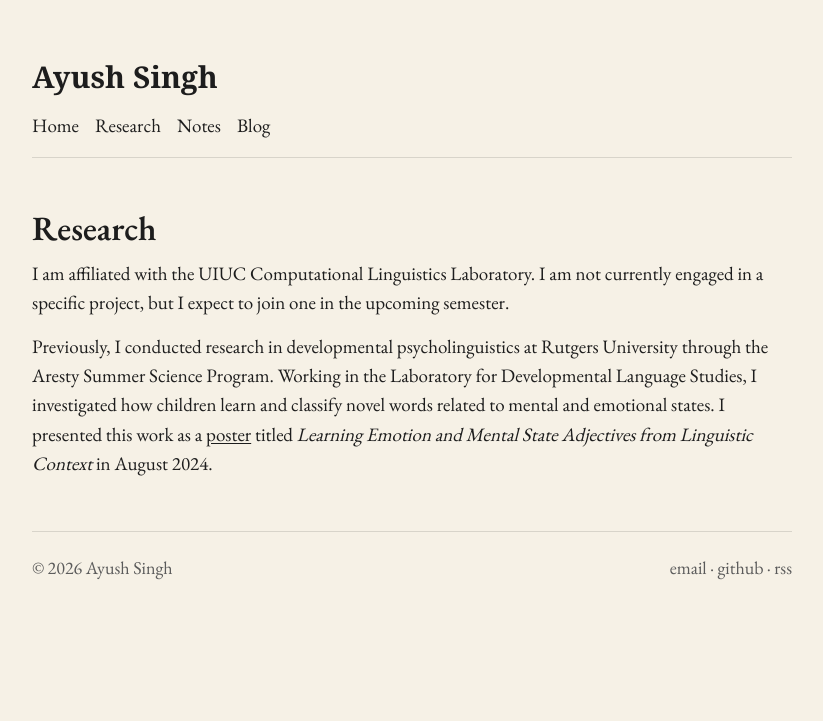
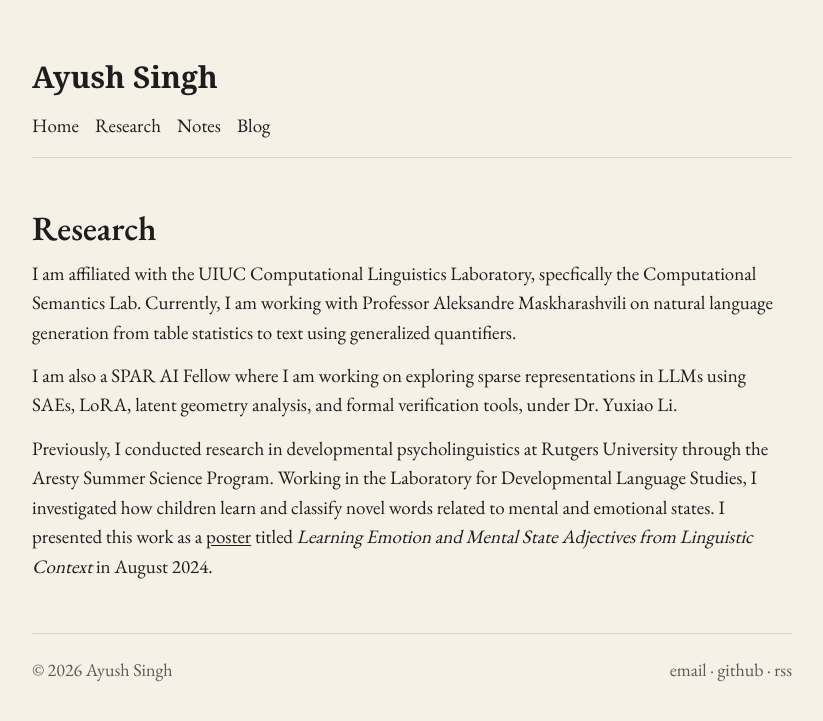
Before and after one commit to AyushSingh42/ayushsingh42.github.io, a Jekyll site: the page built from research.md, in a window 1280 px wide. Shown: the top 721 px of the page, without its empty margins (84-907 px from the left). Built offline with Jekyll 4.4.1, drawn with Linux system fonts in a browser that asks for light colours; some web fonts are replaced.

Commit message:
updated research page to include sandro and spar

```diff
--- a/research.md
+++ b/research.md
@@ -6,7 +6,9 @@ permalink: /research/
 
 # Research
 
-I am affiliated with the UIUC Computational Linguistics Laboratory. I am not currently engaged in a specific project, but I expect to join one in the upcoming semester.
+I am affiliated with the UIUC Computational Linguistics Laboratory, specfically the Computational Semantics Lab. Currently, I am working with Professor Aleksandre Maskharashvili on natural language generation from table statistics to text using generalized quantifiers.
+
+I am also a SPAR AI Fellow where I am working on exploring sparse representations in LLMs using SAEs, LoRA, latent geometry analysis, and formal verification tools, under Dr. Yuxiao Li.
 
 Previously, I conducted research in developmental psycholinguistics at Rutgers University through the Aresty Summer Science Program. Working in the Laboratory for Developmental Language Studies, I investigated how children learn and classify novel words related to mental and emotional states. I presented this work as a [poster](/assets/papers/aresty-poster.pdf) titled *Learning Emotion and Mental State Adjectives from Linguistic Context* in August 2024.
 
```
